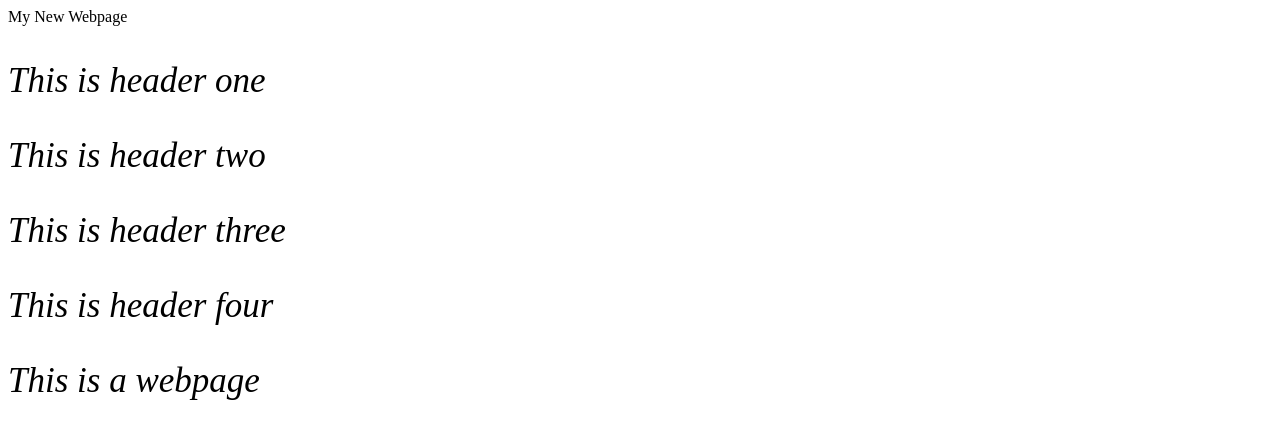
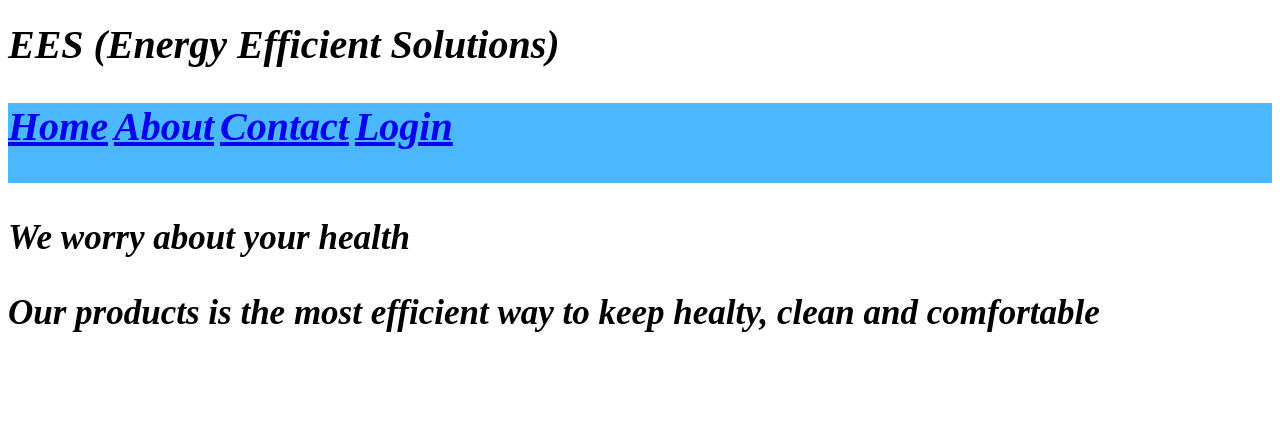
Before and after one commit to CJSchuin/Website-Project---CJ-Schuin, a plain HTML site: page index.htm in a window 1280 px wide. Drawn offline with Linux system fonts and the light colour scheme; files that its build step writes are made by us from their sources.

Commit message:
Update index.htm

```diff
--- a/index.htm
+++ b/index.htm
@@ -12,15 +12,27 @@
 <link rel="stylesheet" type="text/css" href="css/style.css">
 
 <!-- Name the Webpage-->
+<title>EES Official</title>
+<div id="wrapper">
 
-<tile> My New Webpage </tile>
-</head>
+  <h1><a>EES (Energy Efficient Solutions) </a></h1>
+    <nav style="height:80px;background:rgb(74, 183, 255);"><p> <h1><div class="topnavbar">
+      <link><a class="active" href="#home">Home</a></link>
+      <link><a href="#about">About</a></link>
+      <link><a href="#contact">Contact</a></link>
+      <link><a href="#login">Login</a></link>
+    </p> </nav>
+
+     <div id="wrapper">
+          <h2><p>We worry about your health </p></h2>
+          <h3><p>Our products is the most efficient way to keep healty, clean and comfortable </p></h3>
+         </div>
 
 
-<body>
 
-<p> This is header one </p> </h1> <p> This is header two </p> </h2> <p> This is header three </p> </h3> <p> This is header four </p> </h4>
+<link
+rel="stylesheet"
+type="text/css"
+href="css/style.css"
 
-<p> This is a webpage </p>
-
-</body>
+</head>
```
